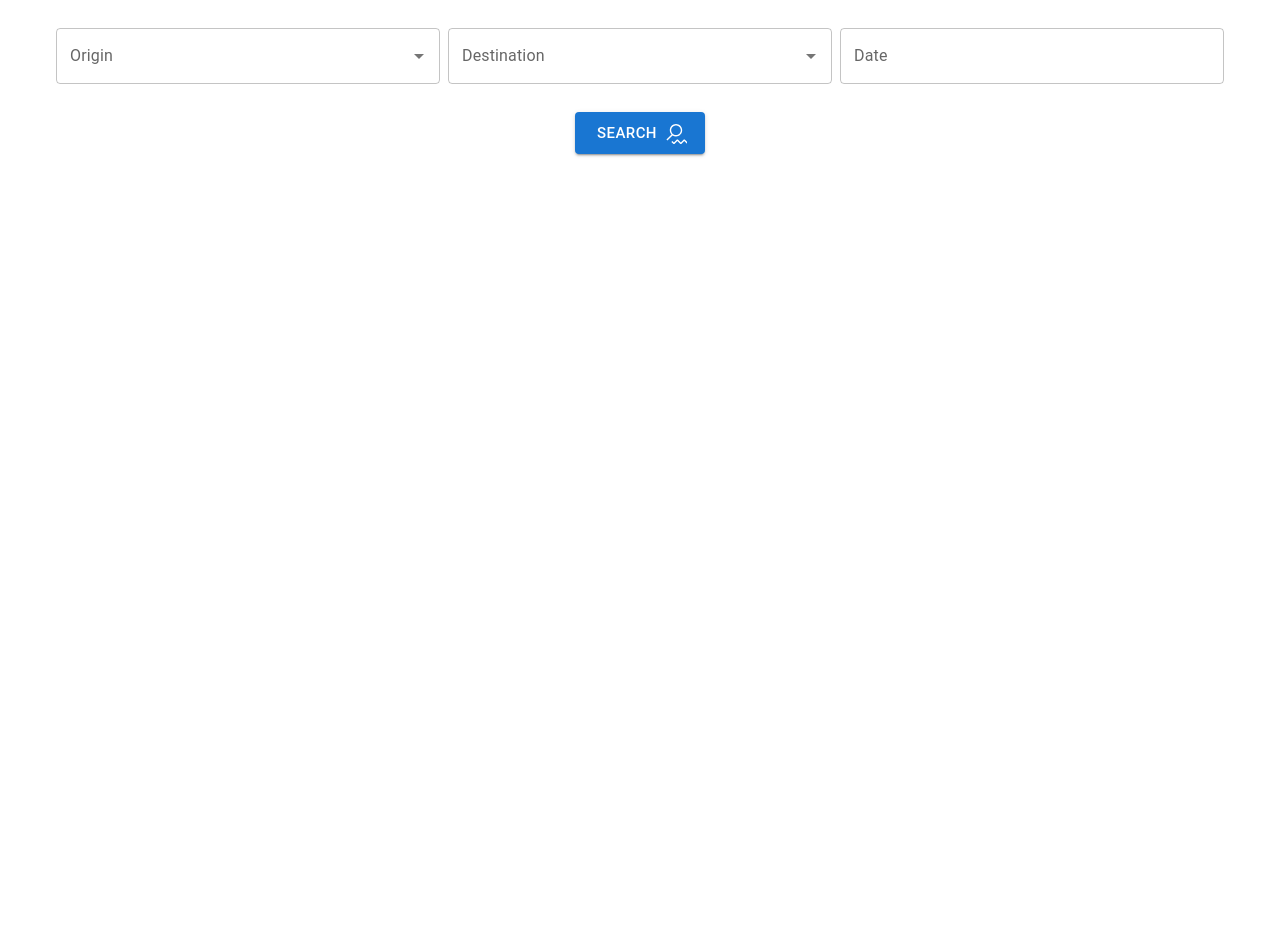
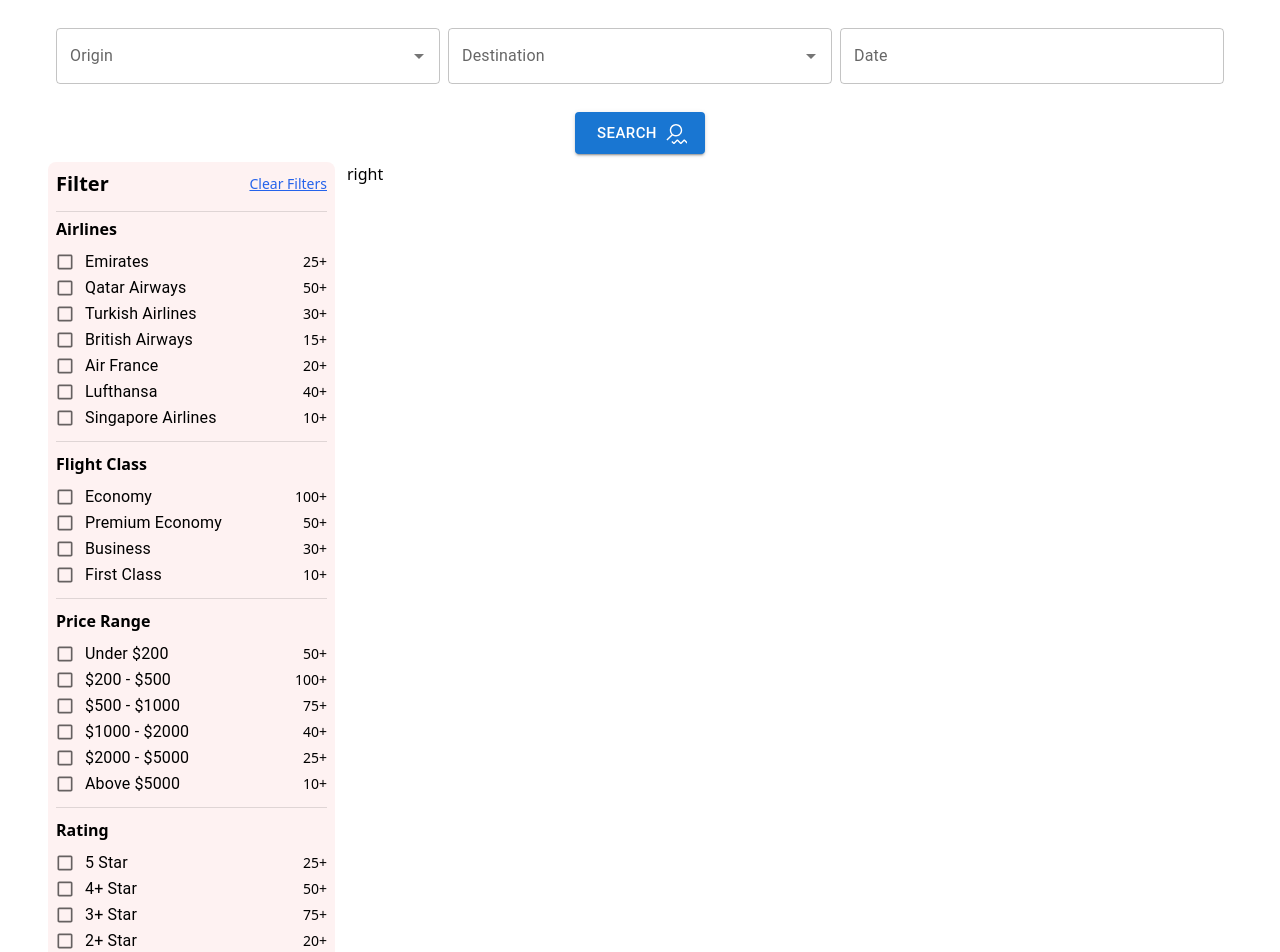
Before and after one commit to arifjahan88/flight-booking, a React (Vite) app in the folder frontend/: page /flights in a window 1280 px wide. Shown: the top 952 px of the page. Before the commit the page ends 800 px from the top, so only its background shows below. Built offline with nearby package versions, Linux system fonts and the light colour scheme.

Commit message:
feat: Added filter part

```diff
--- /dev/null
+++ b/frontend/src/components/Flights/Filter.jsx
@@ -0,0 +1,59 @@
+import { Divider, FormGroup, FormControlLabel, Checkbox } from "@mui/material";
+import { useState } from "react";
+import { AllFilterData } from "../../data/FilterData";
+
+const Filter = () => {
+  const [filterData, setFilterData] = useState({});
+
+  // Handle Filter Change
+  const handleFilterChange = (event, filterTitle, filterValue) => {
+    setFilterData((prevFilterData) => ({
+      ...prevFilterData,
+      [filterTitle]: event.target.checked
+        ? [...(prevFilterData[filterTitle] || []), filterValue]
+        : (prevFilterData[filterTitle] || []).filter((value) => value !== filterValue),
+    }));
+  };
+
+  return (
+    <section className="bg-red-50 px-2 rounded-lg overflow-hidden">
+      <div className="flex justify-between items-center py-2">
+        <h1 className="font-bold text-xl">Filter</h1>
+        <button className="text-sm text-blue-600 underline" onClick={() => setFilterData({})}>
+          Clear Filters
+        </button>
+      </div>
+      <Divider sx={{ margin: "5px 0px" }} />
+      {AllFilterData?.map((filter, index) => (
+        <div key={index}>
+          <h1 className="text-md font-bold">{filter?.title}</h1>
+          <div className="mt-2">
+            {filter.data.map((data, index) => (
+              <div key={index} className="flex justify-between items-center">
+                <FormGroup>
+                  <FormControlLabel
+                    control={
+                      <Checkbox
+                        size="small"
+                        checked={(filterData[filter?.title] || [])?.includes(data?.value)}
+                        onChange={(e) => handleFilterChange(e, filter?.title, data?.value)}
+                        sx={{
+                          padding: "3px 10px",
+                        }}
+                      />
+                    }
+                    label={data.name}
+                  />
+                </FormGroup>
+                <p className="text-sm">{data?.data}</p>
+              </div>
+            ))}
+          </div>
+          {AllFilterData.length - 1 !== index && <Divider sx={{ margin: "10px 0px" }} />}
+        </div>
+      ))}
+    </section>
+  );
+};
+
+export default Filter;
--- a/frontend/src/components/Home/Hero.jsx
+++ b/frontend/src/components/Home/Hero.jsx
@@ -1,5 +1,4 @@
-
-import SearchFields from "./SearchFields";
+import SearchFields from "../common/Search/SearchFields";
 
 const Hero = () => {
   return (
@@ -21,7 +20,7 @@ const Hero = () => {
             </p>
 
             {/* Search Inputs */}
-            <SearchFields/>
+            <SearchFields />
           </div>
         </div>
       </section>
--- a/frontend/src/components/Home/SearchFields.jsx
+++ b/frontend/src/components/common/Search/SearchFields.jsx
@@ -1,5 +1,5 @@
 import { Autocomplete, Box, TextField, Button } from "@mui/material";
-import { Countries } from "../../data/CountryData";
+import { Countries } from "../../../data/CountryData";
 import { DatePicker } from "@mui/x-date-pickers/DatePicker";
 import { VscSearchFuzzy } from "react-icons/vsc";
 import { Controller, useForm } from "react-hook-form";
--- /dev/null
+++ b/frontend/src/data/FilterData.js
@@ -0,0 +1,54 @@
+export const AllFilterData = [
+  {
+    title: "Airlines",
+    data: [
+      { name: "Emirates", value: "emirates", data: "25+" },
+      { name: "Qatar Airways", value: "qatar_airways", data: "50+" },
+      { name: "Turkish Airlines", value: "turkish_airlines", data: "30+" },
+      { name: "British Airways", value: "british_airways", data: "15+" },
+      { name: "Air France", value: "air_france", data: "20+" },
+      { name: "Lufthansa", value: "lufthansa", data: "40+" },
+      { name: "Singapore Airlines", value: "singapore_airlines", data: "10+" },
+    ],
+  },
+  {
+    title: "Flight Class",
+    data: [
+      { name: "Economy", value: "economy", data: "100+" },
+      { name: "Premium Economy", value: "premium_economy", data: "50+" },
+      { name: "Business", value: "business", data: "30+" },
+      { name: "First Class", value: "first_class", data: "10+" },
+    ],
+  },
+  {
+    title: "Price Range",
+    data: [
+      { name: "Under $200", value: "under_200", data: "50+" },
+      { name: "$200 - $500", value: "200_500", data: "100+" },
+      { name: "$500 - $1000", value: "500_1000", data: "75+" },
+      { name: "$1000 - $2000", value: "1000_2000", data: "40+" },
+      { name: "$2000 - $5000", value: "2000_5000", data: "25+" },
+      { name: "Above $5000", value: "above_5000", data: "10+" },
+    ],
+  },
+
+  {
+    title: "Rating",
+    data: [
+      { name: "5 Star", value: "5_star", data: "25+" },
+      { name: "4+ Star", value: "4_plus_star", data: "50+" },
+      { name: "3+ Star", value: "3_plus_star", data: "75+" },
+      { name: "2+ Star", value: "2_plus_star", data: "20+" },
+    ],
+  },
+  {
+    title: "Amenities",
+    data: [
+      { name: "WiFi", value: "wifi", data: "60+" },
+      { name: "In-flight Meals", value: "meals", data: "80+" },
+      { name: "Entertainment", value: "entertainment", data: "70+" },
+      { name: "USB Ports", value: "usb_ports", data: "55+" },
+      { name: "Extra Legroom", value: "extra_legroom", data: "40+" },
+    ],
+  },
+];
--- a/frontend/src/pages/Flights.jsx
+++ b/frontend/src/pages/Flights.jsx
@@ -1,9 +1,16 @@
-import SearchFields from "../components/Home/SearchFields";
+import SearchFields from "../components/common/Search/SearchFields";
+import Filter from "../components/Flights/Filter";
 
 export const Flights = () => {
   return (
     <section className="container">
       <SearchFields />
+      <div className="grid grid-cols-4 gap-3">
+        <div>
+          <Filter />
+        </div>
+        <div className="col-span-3">right</div>
+      </div>
     </section>
   );
 };
```
